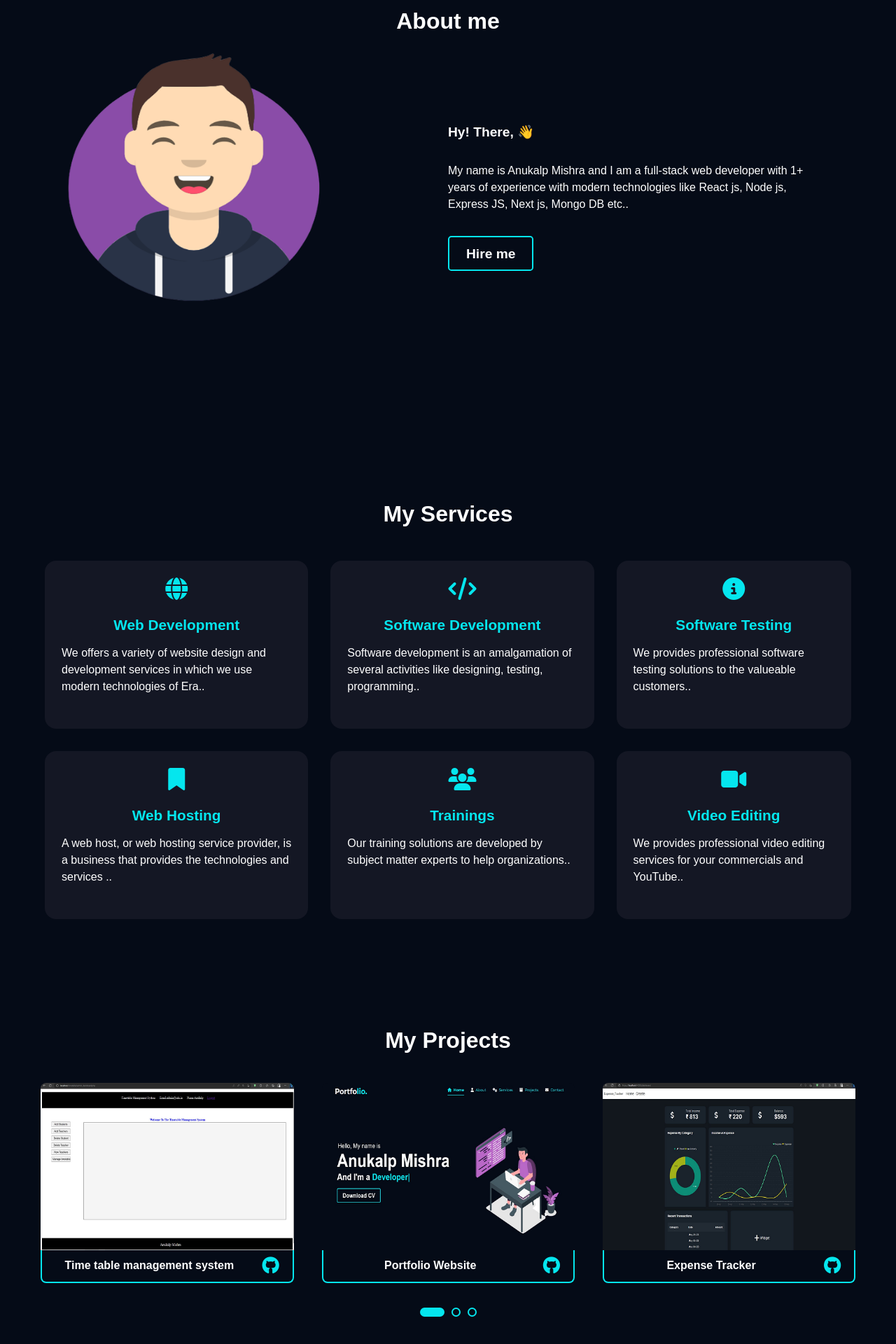
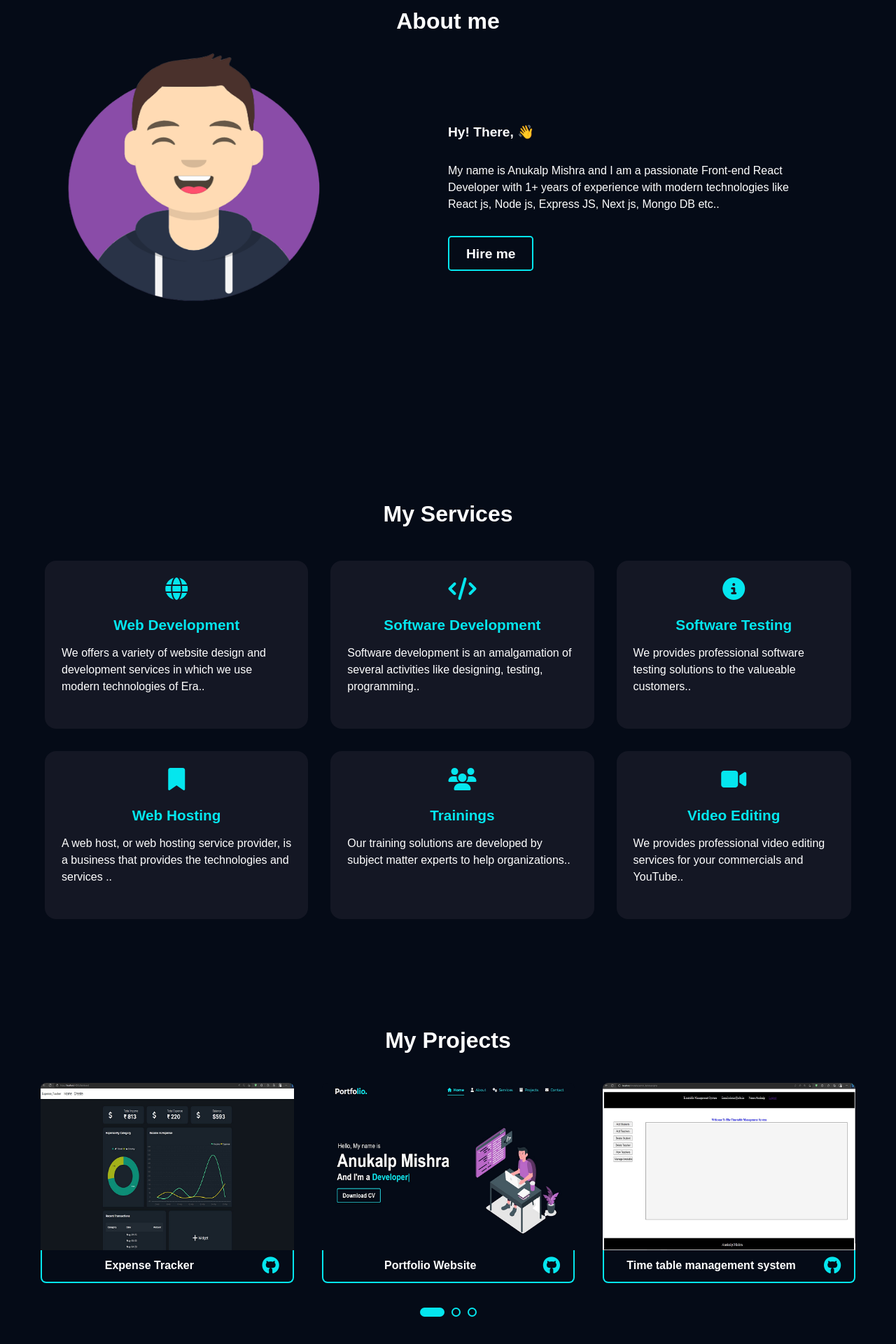
Before and after one commit to anukalp-mishra/React-Portfolio, a React (Create React App) app: page / in a window 1280 px wide. Shown: the part 848-2768 px from the top of the page at 70% size. Built offline with nearby package versions, Linux system fonts and the light colour scheme.

Commit message:
Footer update
Copyright Date method update

```diff
--- a/src/components/Footer/Footer.jsx
+++ b/src/components/Footer/Footer.jsx
@@ -9,7 +9,7 @@ function Footer() {
         <p><i class="fa-sharp fa-solid fa-code fa-beat"></i>&nbsp; with <i className="fa-solid fa-heart fa-bounce" style={{color: "red"}}></i> by<a href="https://github.com/anukalp-mishra/MyResume/blob/main/Anukalp%20Mishra%20Resume.pdf" target="_blank" rel="noopener noreferrer"> Anukalp</a></p>
         </div>
         <div className=''>
-        <p className='copyright'> <i className='far fa-copyright'></i> 2023 All rights reserved.</p>
+        <p className='copyright'> <i className='far fa-copyright'></i> {new Date().getFullYear()} All rights reserved.</p>
         </div>
     </div>
     </>
--- a/src/views/About/About.jsx
+++ b/src/views/About/About.jsx
@@ -23,7 +23,7 @@ function About() {
         </div>
         <div  className="right-content">
         <h2>Hy! There, 👋</h2>
-        <p>My name is Anukalp Mishra and I am a full-stack web developer with 1+ years of experience with modern technologies like React js, Node js, Express JS, Next js, Mongo DB etc.. </p>
+        <p>My name is Anukalp Mishra and I am a passionate Front-end React Developer with 1+ years of experience with modern technologies like React js, Node js, Express JS, Next js, Mongo DB etc.. </p>
         <a href="https://www.linkedin.com/in/anukalpmishra/" target="_blank" rel="noopener noreferrer">Hire me</a>
         </div>
       </div>
--- a/src/views/Project/Project.jsx
+++ b/src/views/Project/Project.jsx
@@ -26,9 +26,9 @@ function Project() {
       <div data-aos = "fade-up">
         <div className="boxes">
           <div className="carousel owl-carousel">
+            <ProjectBox title = "Expense Tracker" img= {img3} link = "https://github.com/anukalp-mishra/Expense_Tracker"  />
+            <ProjectBox title = "Portfolio Website" img= {img5} link = ""  />
             <ProjectBox title = "Time table management system" img= {img7} link = "https://github.com/anukalp-mishra/Timetable-management-system"  />
-            <ProjectBox title = "Portfolio Website" img= {img5} link = ""  />
-            <ProjectBox title = "Expense Tracker" img= {img3} link = "https://github.com/anukalp-mishra/Expense_Tracker"  />
             <ProjectBox title = "Resume Screening" img= {img4} link = "https://github.com/anukalp-mishra/Resume-Screening"  />
             <ProjectBox title = "Book Library" img= {img1} link = "https://github.com/anukalp-mishra/BookMart"  />
             <ProjectBox title = "Online Exam System" img= {img2} link = "https://github.com/OnlineExamSystem7/Online-Exam-System"  />
```
